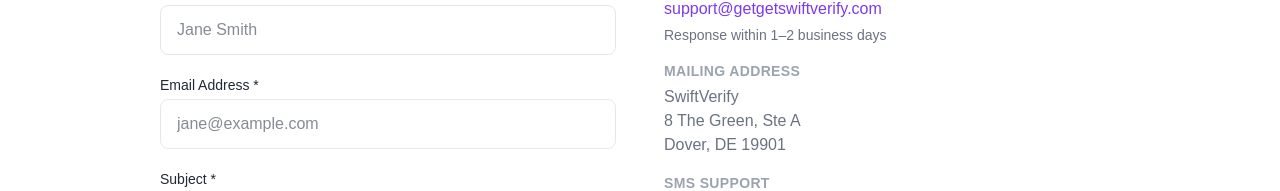
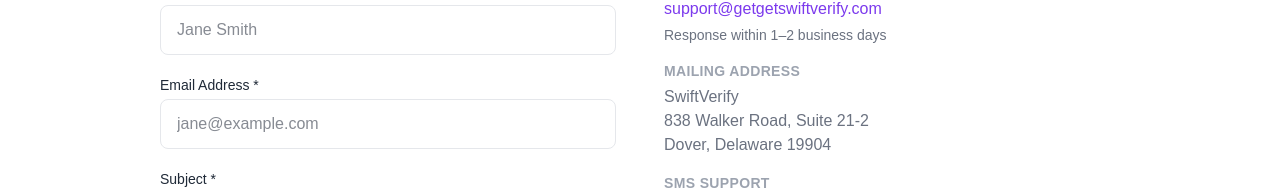
Before and after one commit to Textingman/org23224-swiftverify, a Next.js app: page /contact in a window 1280 px wide. Shown: the part 431-622 px from the top of the page. Built offline with nearby package versions, Linux system fonts and the light colour scheme.

Commit message:
Update business address to 838 Walker Road, Suite 21-2, Dover, Delaware 19904

```diff
--- a/app/contact/page.tsx
+++ b/app/contact/page.tsx
@@ -84,7 +84,7 @@ export default function ContactPage() {
                 </div>
                 <div>
                   <h3 className="text-sm font-semibold uppercase tracking-wide mb-1" style={{ color: '#9CA3AF' }}>Mailing Address</h3>
-                  <p style={{ color: '#6B7280' }}>SwiftVerify<br />8 The Green, Ste A<br />Dover, DE 19901</p>
+                  <p style={{ color: '#6B7280' }}>SwiftVerify<br />838 Walker Road, Suite 21-2<br />Dover, Delaware 19904</p>
                 </div>
                 <div>
                   <h3 className="text-sm font-semibold uppercase tracking-wide mb-1" style={{ color: '#9CA3AF' }}>SMS Support</h3>
```
